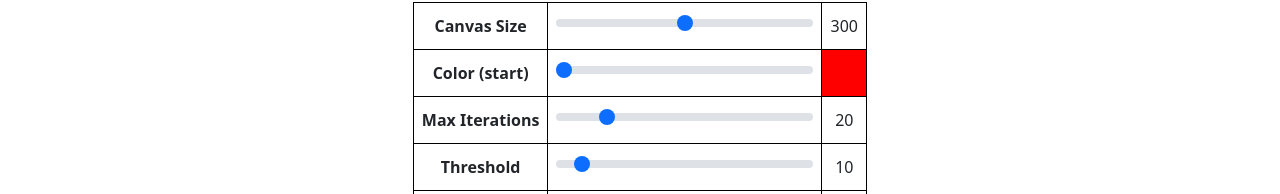
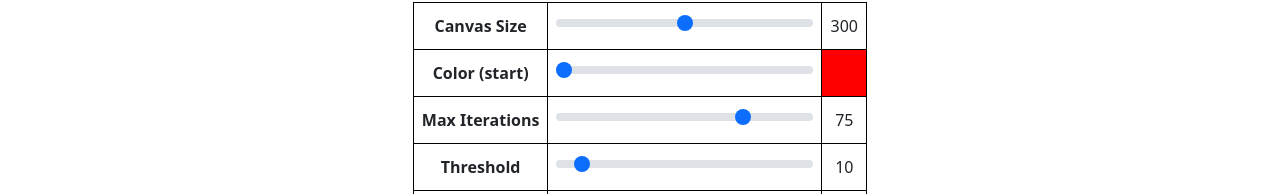
Before and after one commit to osawa-koki/fractal-drawer.ts, a Next.js app: page /julia in a window 1280 px wide. Shown: the part 538-732 px from the top of the page. Built offline with nearby package versions, Linux system fonts and the light colour scheme.

Commit message:
ジュリア集合、初期値変更した。

```diff
--- a/pages/julia.tsx
+++ b/pages/julia.tsx
@@ -21,7 +21,7 @@ const Julia = () => {
 
   let [canvasSize, setCanvasSize] = useState(300);
   let [color, setColor] = useState(0);
-  let [maxIterations, setMaxIterations] = useState(20);
+  let [maxIterations, setMaxIterations] = useState(75);
   let [threshold, setThreshold] = useState(10);
   let [c, setC] = useState({x: -0.4, y: 0.6});
   let [xMin, setXMin] = useState(-1.5);
```
